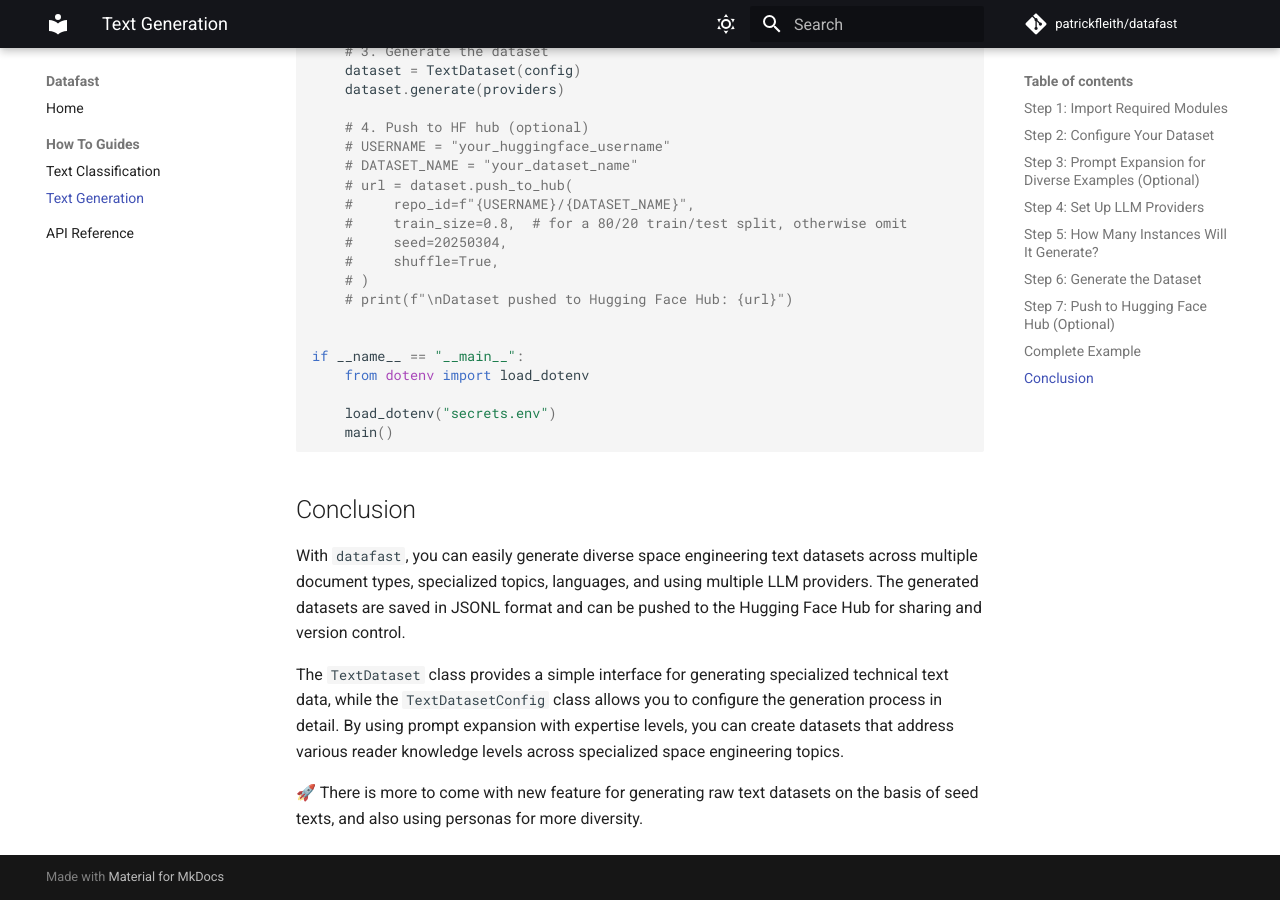
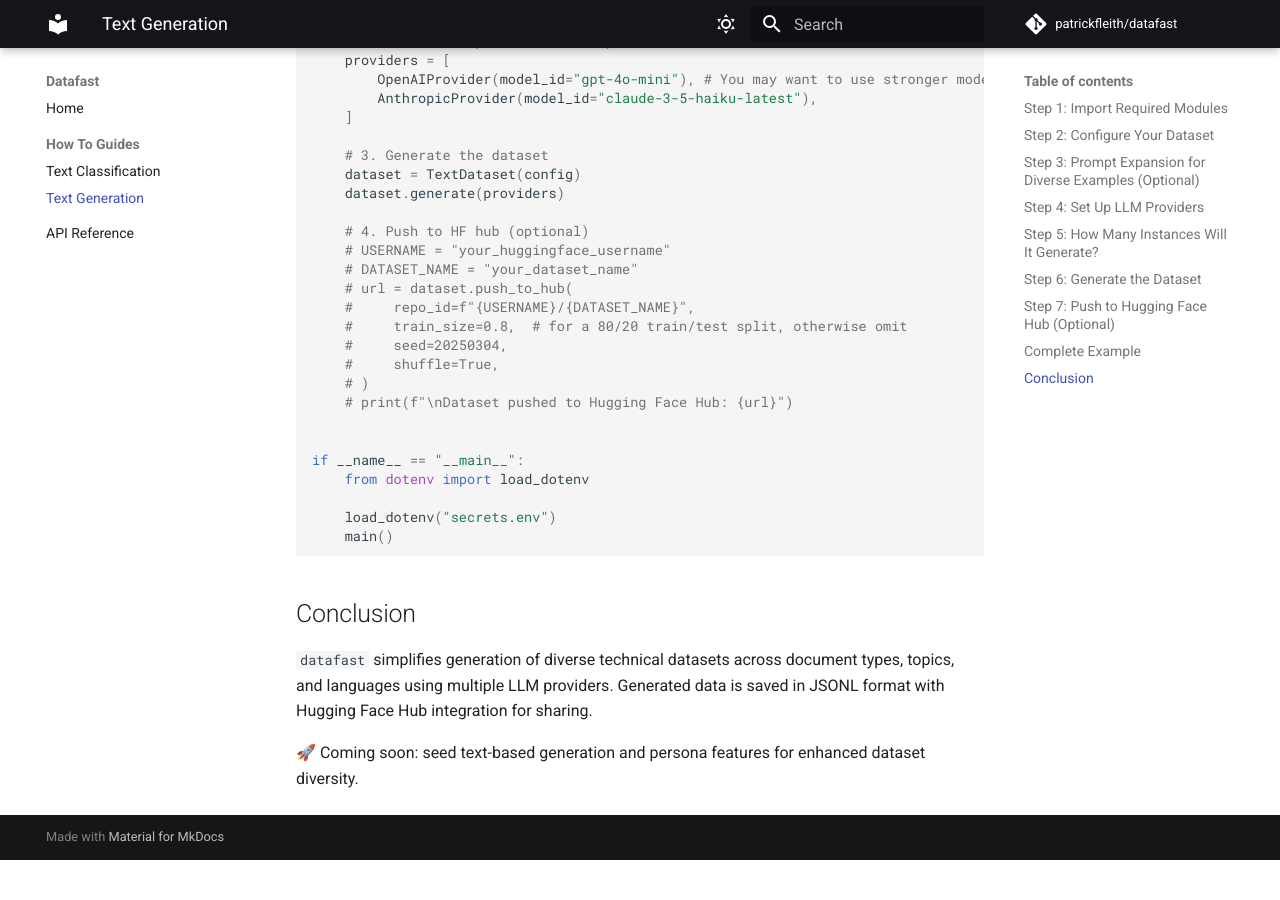
Before and after one commit to patrickfleith/datafast, an MkDocs documentation site: the page built from docs/guides/generating_text_datasets.md, in a window 1280 px wide and 900 px high, scrolled down 6538 px. Built offline with MkDocs 1.6.1 and Material for MkDocs 9.7.7, drawn with Linux system fonts in a browser that asks for light colours; comment, search, counter and statistics services are not loaded; after the commit the page ends 7398 px from its top, so only the background shows below that; some of the changed text lies outside the part shown.

Commit message:
updating intro and conclusion

```diff
--- a/docs/guides/generating_text_datasets.md
+++ b/docs/guides/generating_text_datasets.md
@@ -224,6 +224,9 @@ You don't need to specify a seed if you don't want to use train/test splitting:
 
 Make sure you have set your `HF_TOKEN` in the environment variables.
 
+!!! info
+    Check the resulting dataset [here](https://huggingface.co/datasets/patrickfleith/space_engineering_environment_effects_texts).
+
 ## Complete Example
 
 Here's a complete example script that generates a text dataset across multiple document types, topics, and languages:
@@ -302,8 +305,6 @@ if __name__ == "__main__":
 
 ## Conclusion
 
-With `datafast`, you can easily generate diverse space engineering text datasets across multiple document types, specialized topics, languages, and using multiple LLM providers. The generated datasets are saved in JSONL format and can be pushed to the Hugging Face Hub for sharing and version control.
+`datafast` simplifies generation of diverse technical datasets across document types, topics, and languages using multiple LLM providers. Generated data is saved in JSONL format with Hugging Face Hub integration for sharing.
 
-The `TextDataset` class provides a simple interface for generating specialized technical text data, while the `TextDatasetConfig` class allows you to configure the generation process in detail. By using prompt expansion with expertise levels, you can create datasets that address various reader knowledge levels across specialized space engineering topics.
-
-🚀 There is more to come with new feature for generating raw text datasets on the basis of seed texts, and also using personas for more diversity.
+🚀 Coming soon: seed text-based generation and persona features for enhanced dataset diversity.
```
